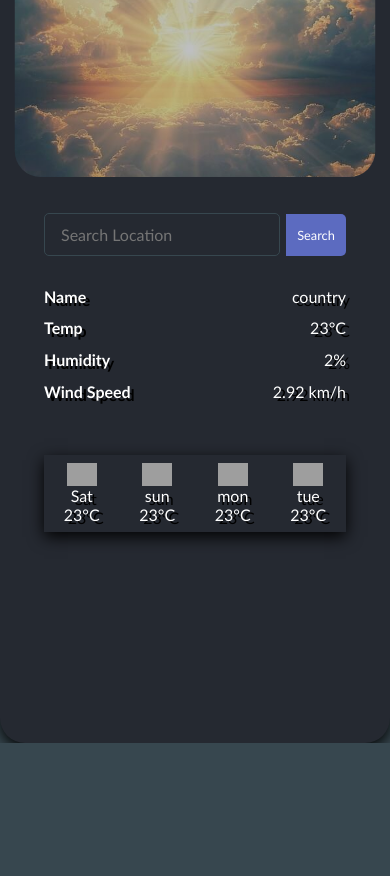
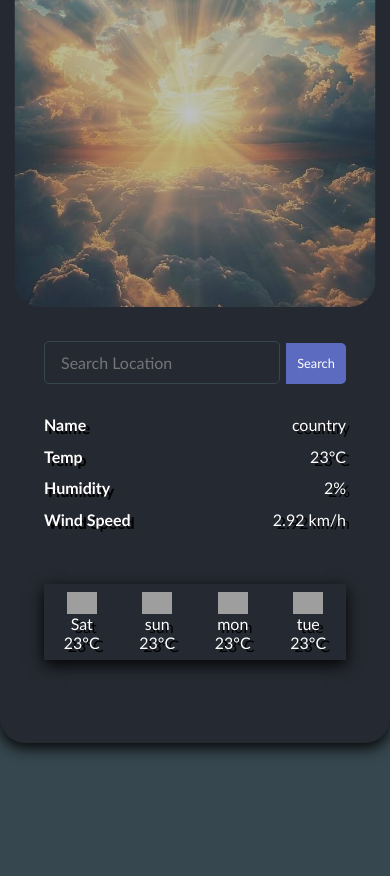
Before and after one commit to Saminasr33/weather, a plain HTML site: page index.html in a window 390 px wide. Shown: the part 106-982 px from the top of the page. Before the commit the page ends 849 px from the top, so only its background shows below. Drawn offline with nearby package versions, Linux system fonts and the light colour scheme; grey boxes are pictures that could not be loaded.

Commit message:
Update style.css

```diff
--- a/style.css
+++ b/style.css
@@ -188,8 +188,9 @@ color: #999797;
 
 
     .wrapper{
+        height:100%;
         display: flex;
-        flex-direction: column;
+        flex-direction: row;
         flex-wrap: wrap;
     }
     .icons img{
@@ -197,9 +198,10 @@ color: #999797;
         height: 30%;
     }
     .img_section{
-        height: 60%;
+        height: 50%;
+        width:100%;
         margin-bottom: 0;
-        padding-bottom: 20px;
+
     }
     .default_info h2{
         font-size: 2rem;
@@ -207,7 +209,8 @@ color: #999797;
 
     .content_section{
         padding-top:0;
-        margin-top:0;
+        padding-bottom:0;
+        margin:0;
         height: 100%;
     }
     .content_section input{
@@ -215,7 +218,5 @@ color: #999797;
     }
     .content_section button{
         margin-top: 1px;
-    }.list_content{
-        bottom:50px;
-    }
+
 }
```
